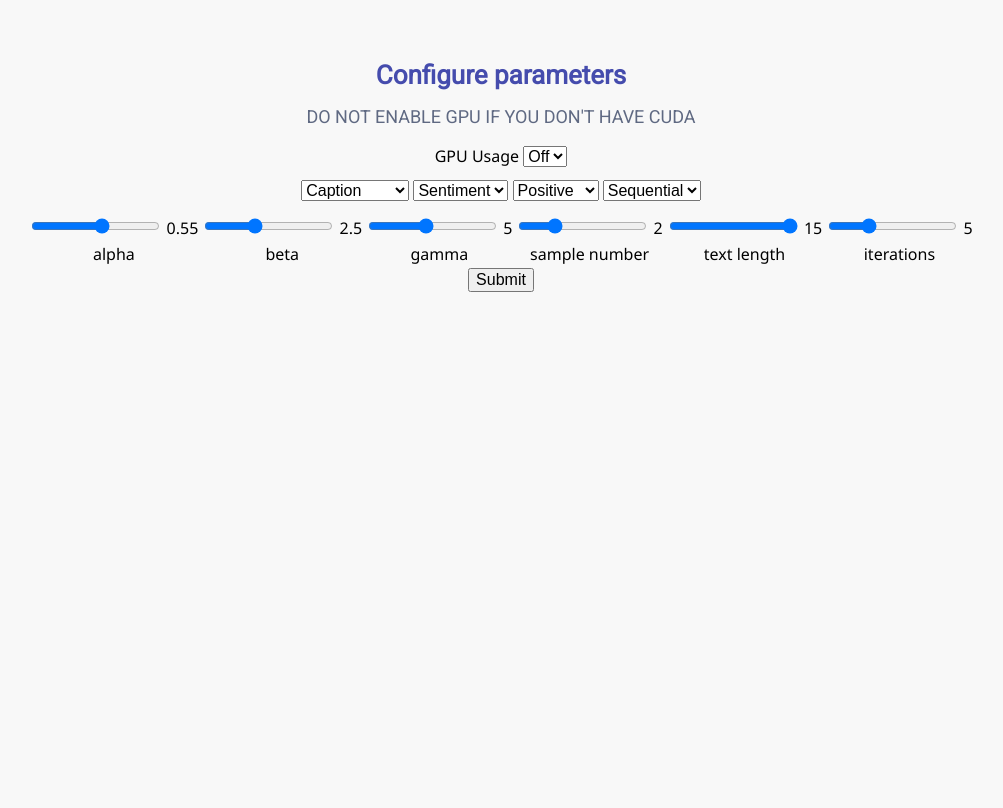
After one commit to GeneralHawking18/img2txt, a Python web app: template templates/UploadedOld.html in a window 1280 px wide. The commit adds this page. Shown: the whole page, without its empty margins (139-1142 px from the left). Run offline with Jinja, Linux system fonts and the light colour scheme; the template is opened without the code that fills it, so the values that code supplies are empty; some libraries are stand-ins or nearby versions.

Commit message:
bug fixes

```diff
--- /dev/null
+++ b/templates/UploadedOld.html
@@ -0,0 +1,131 @@
+<!DOCTYPE html>
+<html lang="en">
+<head>
+
+    <style>
+        body {
+            font-family: Segoe UI,Frutiger,Frutiger Linotype,Dejavu Sans,Helvetica Neue,Arial,sans-serif;
+        }
+    </style>
+     <link rel= "stylesheet" type= "text/css" href= "{{ url_for('static',filename='styles/home.css') }}">
+    <meta charset="UTF-8">
+    <h2>Configure parameters</h2>
+</head>
+<body>
+ <form class = "form-inline" method = "POST" action="/configure">
+<p class="lead"> DO NOT ENABLE GPU IF YOU DON'T HAVE CUDA </p>
+     <div id="start">
+     <label for="isGpu">GPU Usage</label>
+    <select name="isGpu" id="isGpu" data-role="slider">
+	    <option value= 0 >Off</option>
+	    <option value= 1 >On</option>
+        </select>
+</div>
+
+     <style>
+         div.dropdown {
+             margin: 1%;
+         }
+     </style>
+
+<div class="dropdown">
+    <select name="runType" id="runType">
+      <option value="caption">Caption</option>
+      <option value="controllable">Controllable</option>
+      </select>
+
+    <select name="controlType" id="controlType">
+          <option value="sentiment">Sentiment</option>
+          <option value="pos">Pos</option>
+          </select>
+
+     <select name="sentimentType" id="sentimentType">
+      <option value="postive">Positive</option>
+      <option value="negative">Negative</option>
+      </select>
+
+     <select name="order" id="order">
+      <option value="sequential">Sequential</option>
+      <option value="shuffle">Shuffle</option>
+      <option value="random">Random</option>
+      </select>
+</div>
+     <div>
+     </div>
+     <style>
+         ul {
+          list-style-type: none;
+          margin: 0;
+          padding: 0;
+          overflow: hidden;
+          display: inline-block;
+         }
+
+         li {
+             float: left;
+             display: block;
+             text-align: center;
+             padding: 16px;
+             margin-inline: 30px;
+         }
+
+         .container {
+             margin-left: auto;
+             margin-right: auto;
+         }
+     </style>
+     <table class="container">
+             <tr>
+                 <td>
+                    <input type = "range" min = "0.0" max = "1.0" step = "0.01" id="slider1" value = "0.55" name = "alpha"/>
+                    <output id="output1"></output>
+
+                 </td>
+                 <td>
+                    <input type = "range" min = "1.0" max = "5.0" step = "0.5" id="slider2" value = 2.5 name = "beta" />
+                    <output id="output2">2.5</output>
+                 </td>
+                 <td>
+                    <input type = "range" min = "1.0" max = "10.0" step = "0.5" id="slider3" value = 5.0 name = "gamma" />
+                    <output id="output3">5.0</output>
+                 </td>
+                 <td>
+                    <input type = "range" min = "1.0" max = "5.0" step = "1.0" id="slider4" value = 2 name = "samplesNum"/>
+                    <output id="output4">2</output>
+                 </td>
+                 <td>
+                     <input type = "range" min = "5.0" max = "15.0" step = "1.0" id="slider5" value = 15 name = "length"/>
+                     <output id="output5">15</output>
+                 </td>
+                 <td>
+                     <input type = "range" min = "1.0" max = "15.0" step = "1.0" id="slider6" value = 5 name = "numIterations"/>
+                     <output id="output6">5</output>
+                 </td>
+             </tr>
+             <tr>
+                 <td>alpha</td>
+                 <td>beta</td>
+                 <td>gamma</td>
+                 <td>sample number</td>
+                 <td>text length</td>
+                 <td>iterations</td>
+             </tr>
+     </table>
+
+     <button type = "submit"> Submit </button>
+ </form>
+
+ <script>
+     function sliderValue(slider, output) {
+         output.innerHTML = slider.value;
+
+         slider.oninput = function () {
+             output.innerHTML = this.value;
+         }
+     }
+    for(let i = 1; i < 7; i++) {
+        sliderValue(document.getElementById("slider".concat(i.toString())), document.getElementById("output".concat(i.toString())));
+    }
+ </script>
+</body>
+</html>
```
Also changed, not shown: templates/Result.html (+4 -4 lines), templates/ResultOld.html (added, +72 -0 lines), static/pictures/AASP9127.JPG (added), static/pictures/AGAO8348(1).JPG (added), static/pictures/AKJX1203(1).JPG (added), static/pictures/ARHV4034.JPG (added), static/pictures/BBDL2954.JPG (added), static/pictures/BFAE2436.JPG (added), static/pictures/BFBW7428.JPG (added), static/pictures/BGDA0025.JPG (added), static/pictures/CSJD9579.JPG (added), static/pictures/DRCD4958.PNG (added), 2 other files.
